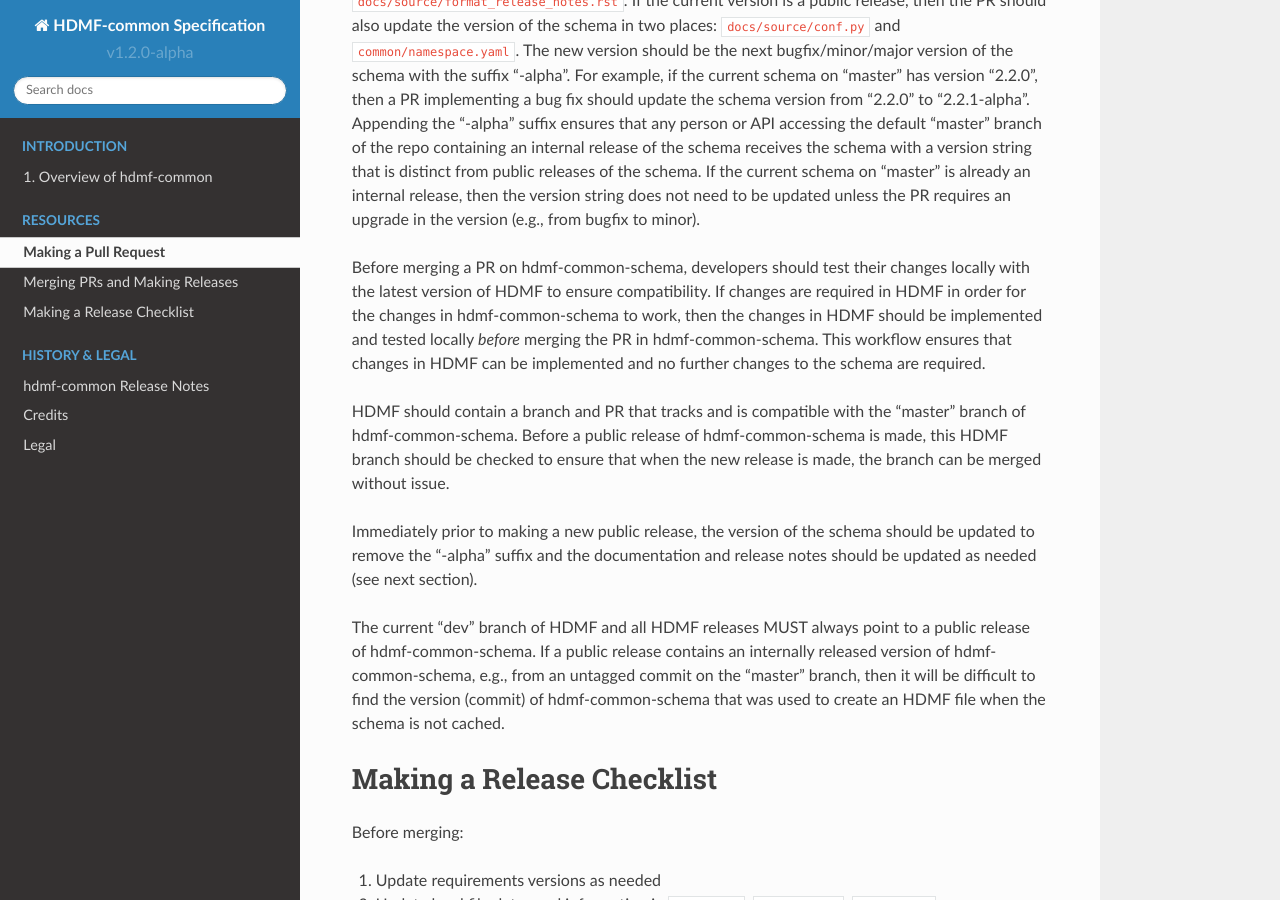
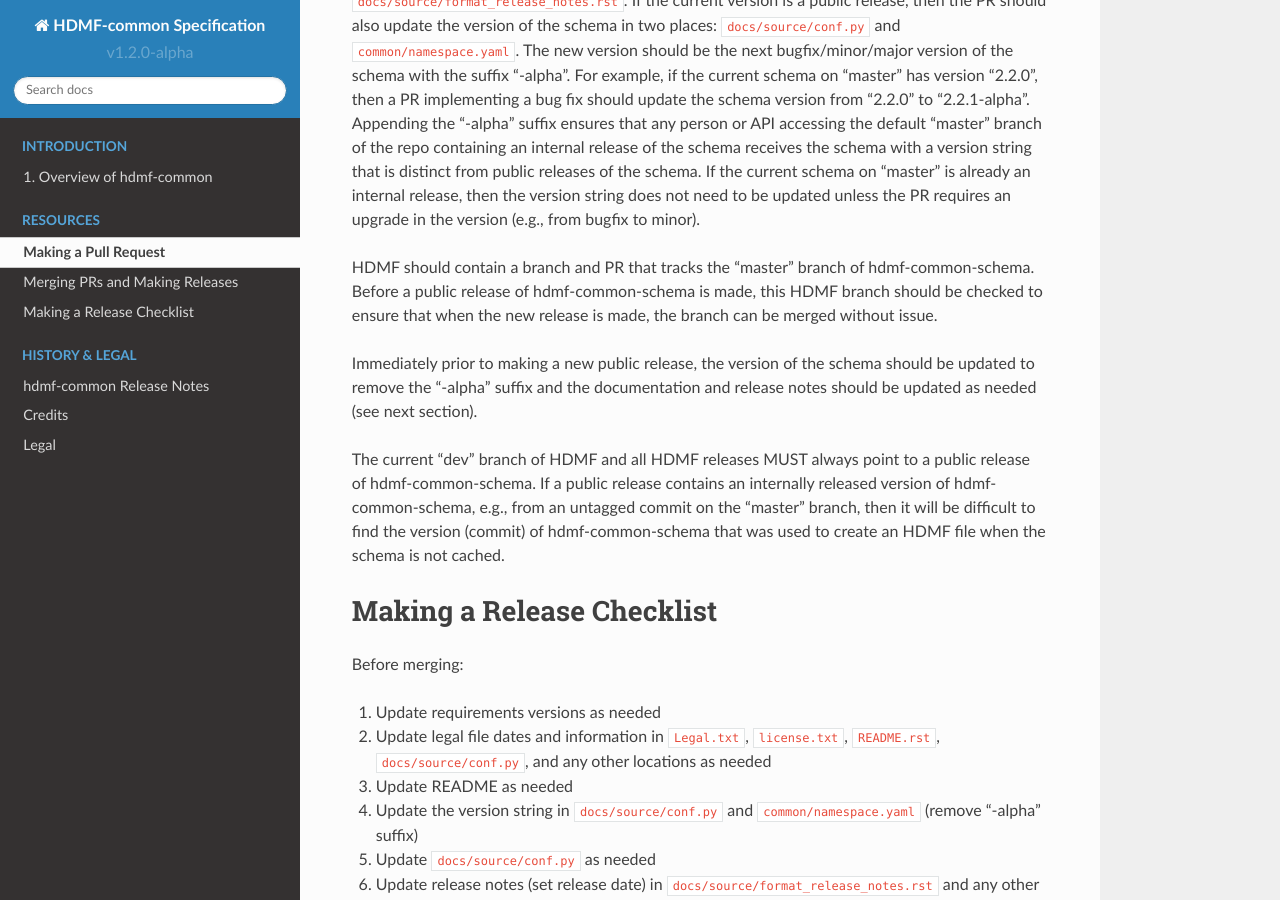
Before and after one commit to hdmf-dev/hdmf-common-schema, a Sphinx documentation site: the page built from docs/source/software_process.rst, in a window 1280 px wide and 900 px high, scrolled down 810 px. Built offline with Sphinx 7.4.7 and the Read the Docs theme 2.0.0, drawn with Linux system fonts in a browser that asks for light colours.

Commit message:
Remove process of confirming schema changes in HDMF before commit

```diff
--- a/docs/source/software_process.rst
+++ b/docs/source/software_process.rst
@@ -39,12 +39,7 @@
 current schema on "master" is already an internal release, then the version string does not need to be updated unless
 the PR requires an upgrade in the version (e.g., from bugfix to minor).
 
-Before merging a PR on hdmf-common-schema, developers should test their changes locally with the latest version of HDMF
-to ensure compatibility. If changes are required in HDMF in order for the changes in hdmf-common-schema to work, then
-the changes in HDMF should be implemented and tested locally *before* merging the PR in hdmf-common-schema. This
-workflow ensures that changes in HDMF can be implemented and no further changes to the schema are required.
-
-HDMF should contain a branch and PR that tracks and is compatible with the "master" branch of hdmf-common-schema. Before
+HDMF should contain a branch and PR that tracks the "master" branch of hdmf-common-schema. Before
 a public release of hdmf-common-schema is made, this HDMF branch should be checked to ensure that when the new release
 is made, the branch can be merged without issue.
 
```
